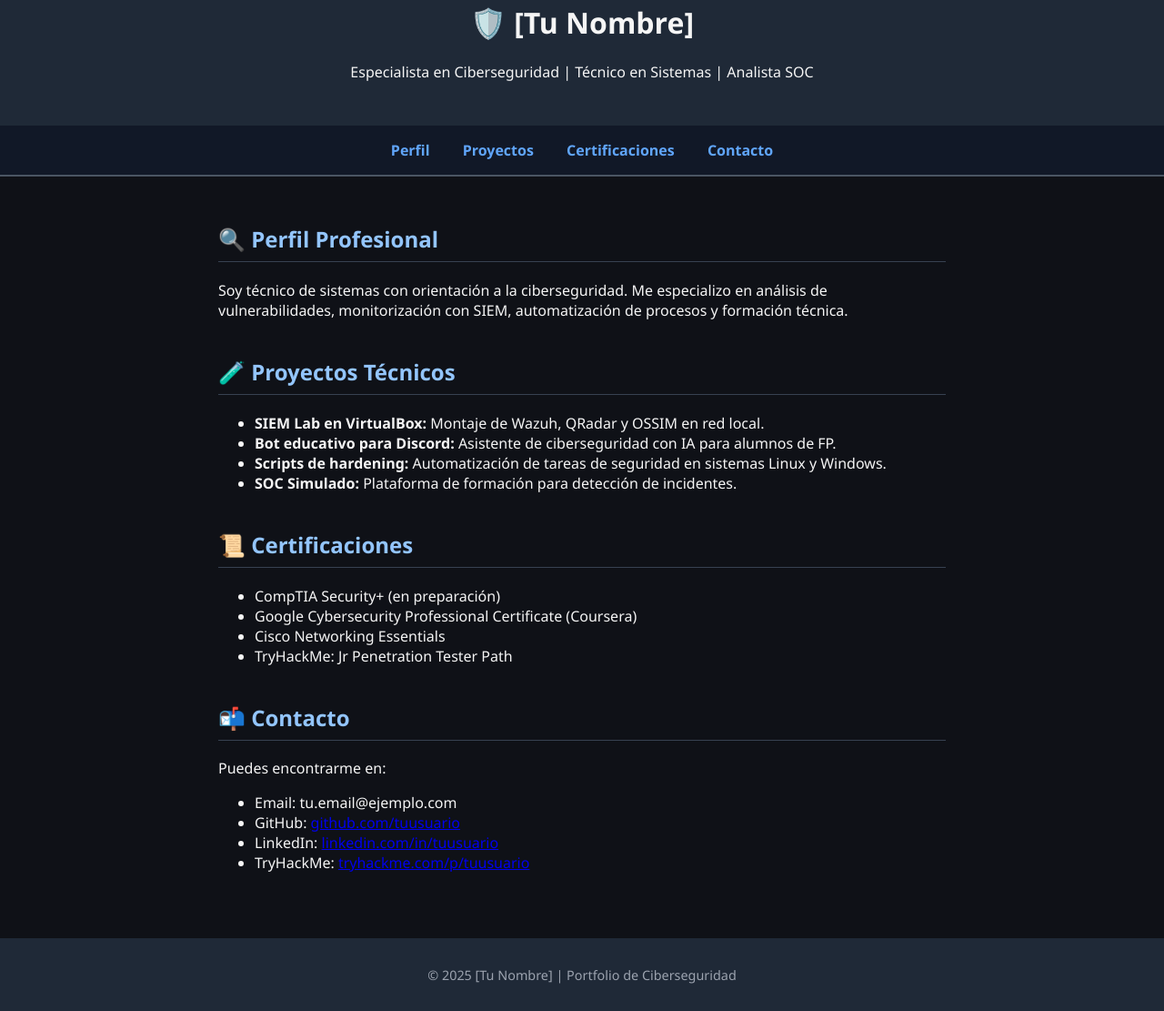
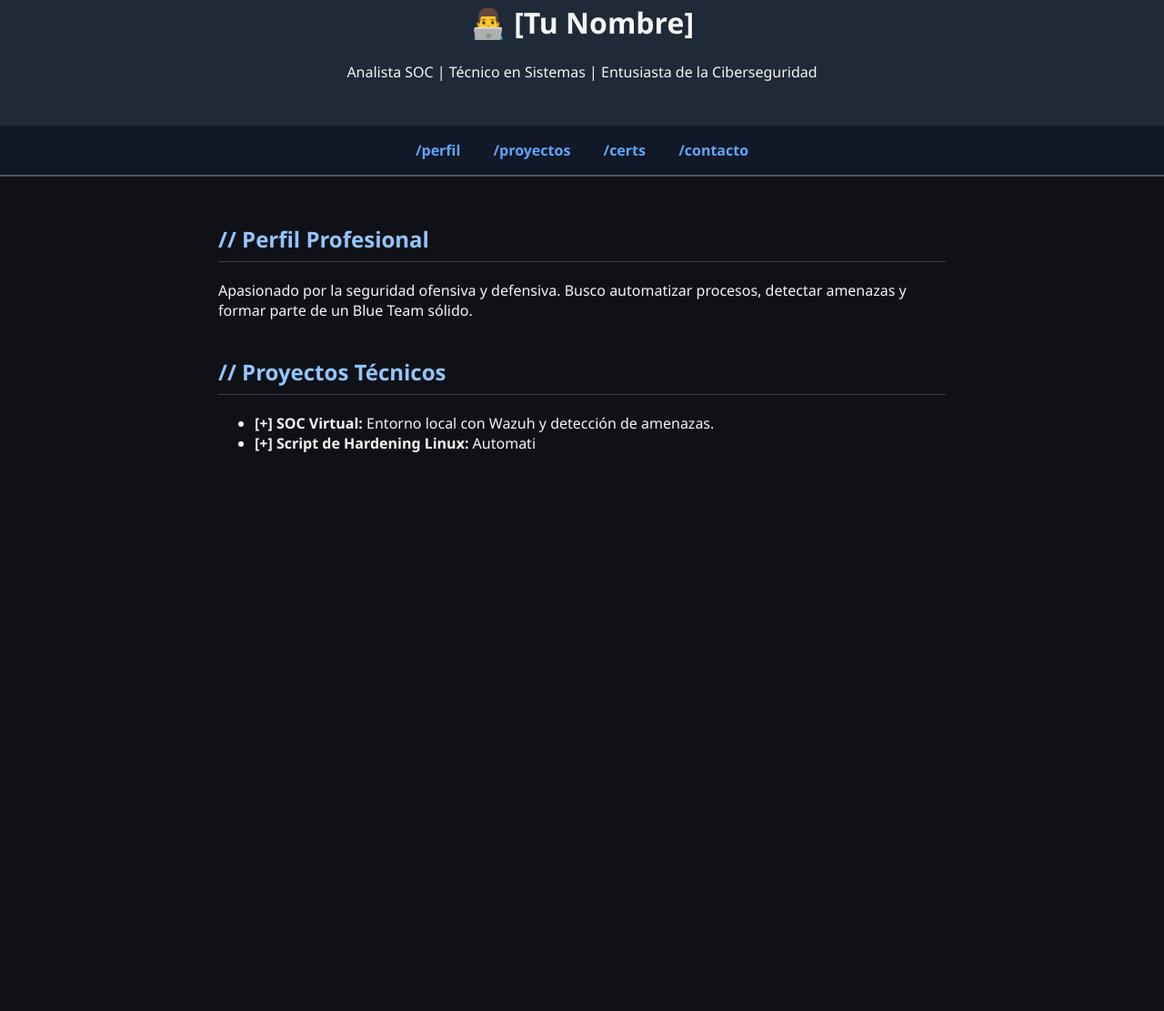
Before and after one commit to sarxter/page, a plain HTML site: page index.html in a window 1280 px wide. Shown: the part 50-1161 px from the top of the page at 91% size. After the commit the page ends 800 px from the top, so only its background shows below. Drawn offline with Linux system fonts and the light colour scheme.

Commit message:
index.html

```diff
--- a/index.html
+++ b/index.html
@@ -2,63 +2,33 @@
 <html lang="es">
 <head>
   <meta charset="UTF-8" />
-  <meta name="viewport" content="width=device-width, initial-scale=1.0" />
-  <title>Portfolio Ciberseguridad</title>
+  <meta name="viewport" content="width=device-width, initial-scale=1.0"/>
+  <title>CyberSec Portfolio - [Tu Nombre]</title>
   <link rel="stylesheet" href="style.css" />
+  <link href="https://fonts.googleapis.com/css2?family=Share+Tech+Mono&display=swap" rel="stylesheet">
 </head>
 <body>
+  <div class="container">
     <header>
-    <h1>🛡️ [Tu Nombre]</h1>
-    <p>Especialista en Ciberseguridad | Técnico en Sistemas | Analista SOC</p>
+      <h1>👨‍💻 [Tu Nombre]</h1>
+      <p>Analista SOC | Técnico en Sistemas | Entusiasta de la Ciberseguridad</p>
     </header>
 
     <nav>
-    <a href="#perfil">Perfil</a>
-    <a href="#proyectos">Proyectos</a>
-    <a href="#certificaciones">Certificaciones</a>
-    <a href="#contacto">Contacto</a>
+      <a href="#perfil">/perfil</a>
+      <a href="#proyectos">/proyectos</a>
+      <a href="#certs">/certs</a>
+      <a href="#contacto">/contacto</a>
     </nav>
 
     <main>
       <section id="perfil">
-      <h2>🔍 Perfil Profesional</h2>
-      <p>Soy técnico de sistemas con orientación a la ciberseguridad. Me especializo en análisis de vulnerabilidades, monitorización con SIEM, automatización de procesos y formación técnica.</p>
+        <h2>// Perfil Profesional</h2>
+        <p>Apasionado por la seguridad ofensiva y defensiva. Busco automatizar procesos, detectar amenazas y formar parte de un Blue Team sólido.</p>
       </section>
 
       <section id="proyectos">
-      <h2>🧪 Proyectos Técnicos</h2>
+        <h2>// Proyectos Técnicos</h2>
         <ul>
-        <li><strong>SIEM Lab en VirtualBox:</strong> Montaje de Wazuh, QRadar y OSSIM en red local.</li>
-        <li><strong>Bot educativo para Discord:</strong> Asistente de ciberseguridad con IA para alumnos de FP.</li>
-        <li><strong>Scripts de hardening:</strong> Automatización de tareas de seguridad en sistemas Linux y Windows.</li>
-        <li><strong>SOC Simulado:</strong> Plataforma de formación para detección de incidentes.</li>
-      </ul>
-    </section>
-
-    <section id="certificaciones">
-      <h2>📜 Certificaciones</h2>
-      <ul>
-        <li>CompTIA Security+ (en preparación)</li>
-        <li>Google Cybersecurity Professional Certificate (Coursera)</li>
-        <li>Cisco Networking Essentials</li>
-        <li>TryHackMe: Jr Penetration Tester Path</li>
-      </ul>
-    </section>
-
-    <section id="contacto">
-      <h2>📬 Contacto</h2>
-      <p>Puedes encontrarme en:</p>
-      <ul>
-        <li>Email: tu.email@ejemplo.com</li>
-        <li>GitHub: <a href="https://github.com/tuusuario" target="_blank">github.com/tuusuario</a></li>
-        <li>LinkedIn: <a href="https://linkedin.com/in/tuusuario" target="_blank">linkedin.com/in/tuusuario</a></li>
-        <li>TryHackMe: <a href="https://tryhackme.com/p/tuusuario" target="_blank">tryhackme.com/p/tuusuario</a></li>
-      </ul>
-    </section>
-  </main>
-
-  <footer>
-    <p>© 2025 [Tu Nombre] | Portfolio de Ciberseguridad</p>
-  </footer>
-</body>
-</html>
+          <li><strong>[+] SOC Virtual:</strong> Entorno local con Wazuh y detección de amenazas.</li>
+          <li><strong>[+] Script de Hardening Linux:</strong> Automati
```
Lines whose indentation alone changed are shown as unchanged.
